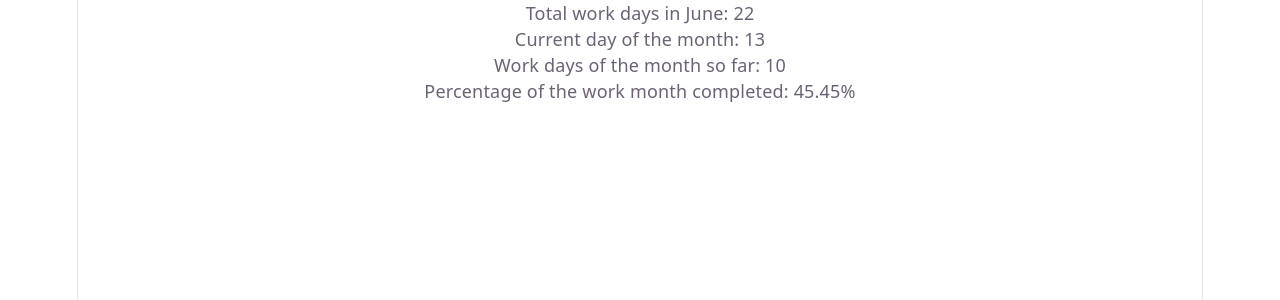
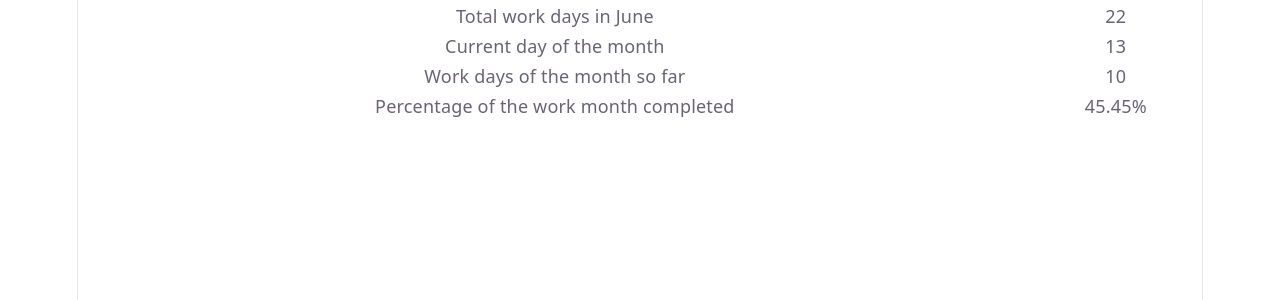
Before and after one commit to hwbrent/tempo, a React (Vite) app: page / in a window 1280 px wide. Shown: the top 300 px of the page. Built offline with nearby package versions, Linux system fonts and the light colour scheme.

Commit message:
Show info in table

```diff
--- a/src/App.tsx
+++ b/src/App.tsx
@@ -59,14 +59,18 @@ function App() {
   const completionPctg = (workDaysUpToToday / totalWorkDays) * 100;
   const completionPctgRounded = completionPctg.toFixed(2);
 
-  return (
-    <div>
-      <p>Total work days in {monthName}: {totalWorkDays}</p>
-      <p>Current day of the month: {dotm}</p>
-      <p>Work days of the month so far: {workDaysUpToToday}</p>
-      <p>Percentage of the work month completed: {completionPctgRounded}%</p>
-    </div>
+  const table = (
+    <table>
+      <tbody>
+        <tr><td>Total work days in {monthName}</td>         <td>{totalWorkDays}</td></tr>
+        <tr><td>Current day of the month</td>               <td>{dotm}</td></tr>
+        <tr><td>Work days of the month so far</td>          <td>{workDaysUpToToday}</td></tr>
+        <tr><td>Percentage of the work month completed</td> <td>{completionPctgRounded}%</td></tr>
+      </tbody>
+    </table>
   );
+
+  return table;
 }
 
 export default App
```
